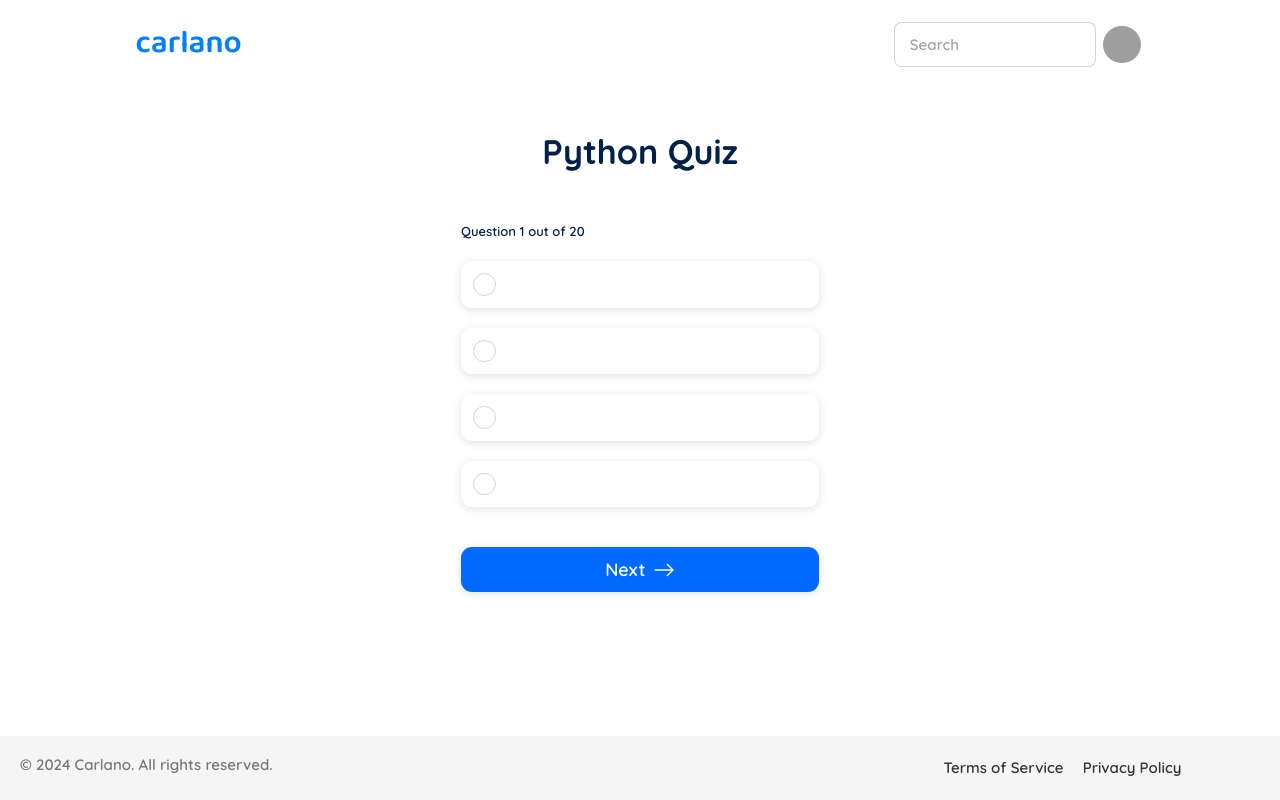
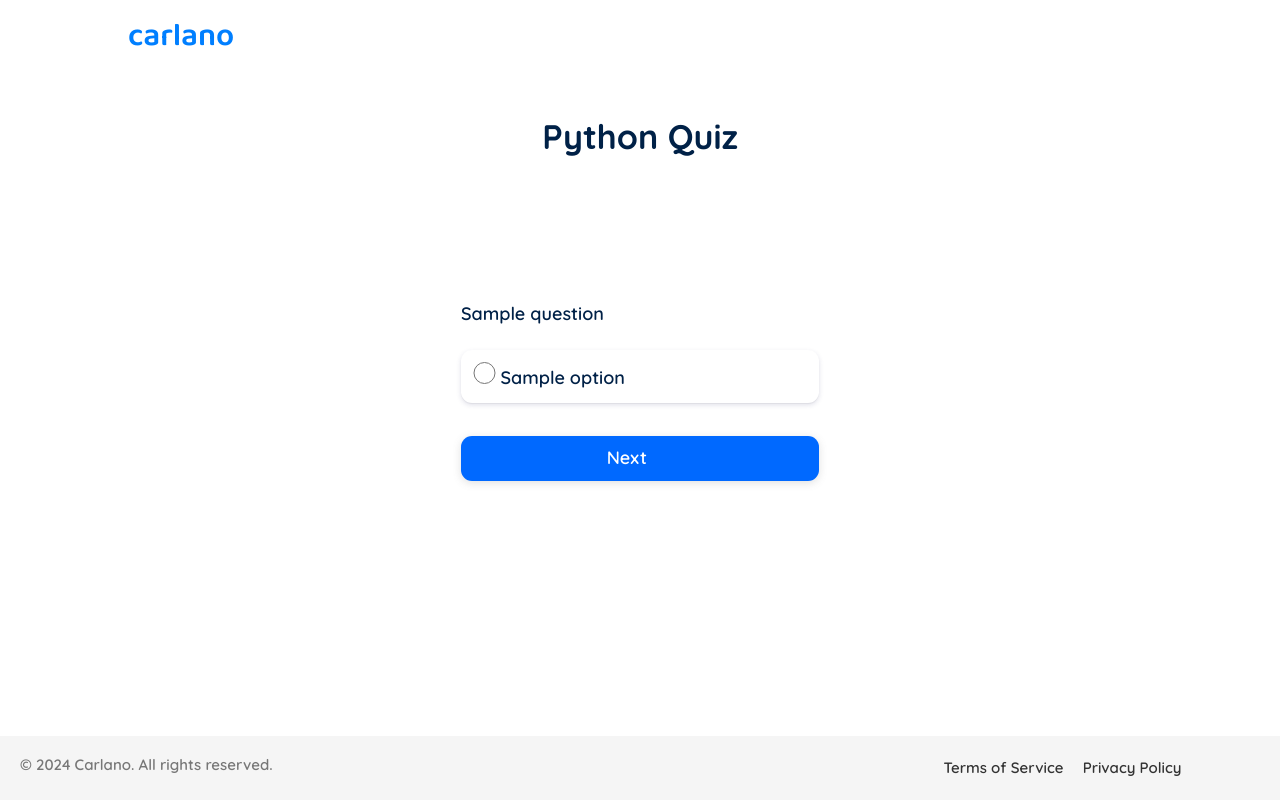
Before and after one commit to PMagombedze/Carlano-Quiz-App, a Flask app: template website/templates/quizzes/python.html in a window 1280 px wide. Run offline with Flask 3, Linux system fonts and the light colour scheme; the template is opened without the code that fills it: most values are stand-ins (such as "Sample title", 1, 10 or a date in 2020); one stand-in notice (Sample message) is shown; style sheets or scripts are compiled from the project's sources; some libraries are stand-ins or nearby versions; some web fonts are replaced; grey boxes are pictures that could not be loaded.

Commit message:
creation of python quizzes

```diff
--- a/website/__init__.py
+++ b/website/__init__.py
@@ -16,13 +16,14 @@
 def create_app():
     #app = Flask(__name__)
 
-    app.config['BASIC_AUTH_USERNAME'] = 'percy_magom'
+    app.config['BASIC_AUTH_USERNAME'] = '05992ccec183b09f19354ba55014c19b'
     app.config['BASIC_AUTH_PASSWORD'] = '6e9ffaebace7cb744324c0e8784a2c69'
 
     basic_auth = BasicAuth(app)
 
     from .views import views
     from .auth import auth
+    from .pyth import pyth
 
     @app.errorhandler(404)
     def page_not_found(e):
@@ -87,6 +88,7 @@
 
     app.register_blueprint(views, url_prefix='/')
     app.register_blueprint(auth, url_prefix='/')
+    app.register_blueprint(pyth, url_prefix='/')
 
     from .models import User
 
--- a/website/auth.py
+++ b/website/auth.py
@@ -15,7 +15,7 @@
     GOOGLE_RECAPTCHA_TYPE = "image",
     GOOGLE_RECAPTCHA_SIZE = "normal",
     GOOGLE_RECAPTCHA_LANGUAGE = "en",
-    GOOGLE_RECAPTCHA_RTABINDEX = 15,
+    GOOGLE_RECAPTCHA_RTABINDEX = 10,
 ))
 recaptcha.init_app(app)
 
--- a/website/templates/quizzes/dashboard.html
+++ b/website/templates/quizzes/dashboard.html
@@ -91,7 +91,7 @@
     </div>
     <div class="right-side">
       <h2 style="font-size: x-large;">Python</h2>
-      <p><a href="" style="text-decoration: underline;">Start Quiz ></a></p>
+      <p><a href="quizzes/python" style="text-decoration: underline;">Start Quiz ></a></p>
     </div>
   </div>
 </div>
--- a/website/templates/quizzes/python.html
+++ b/website/templates/quizzes/python.html
@@ -1,38 +1,24 @@
 {% include 'imports.html' %}
 
-<div class="navbar bg-base-100 flex justify-center items-center">
 <!-- Logo and dropdown -->
-  <div class="navbar-start flex items-center space-x-2">
+<div>
   <a id="logo">Carlano</a>
 </div>
 
-  <!-- Buttons on the right -->
-  <div class="navbar-end flex items-center space-x-1">
-      <div class="form-control">
-        <input type="text" placeholder="Search" class="input input-bordered w-24 md:w-auto" />
-      </div>
-      <div class="dropdown dropdown-end">
-        <div tabindex="0" role="button" class="btn btn-ghost btn-circle avatar">
-          <div class="w-10 rounded-full">
-            <img alt="Tailwind CSS Navbar component" src="https://daisyui.com/images/stock/photo-1534528741775-53994a69daeb.jpg" />
-          </div>
-        </div>
-        <ul tabindex="0" class="mt-3 z-[1] p-2 shadow menu menu-sm dropdown-content bg-base-100 rounded-box w-52">
-          <li>
-            <a class="justify-between">
-              Profile
-            </a>
-          </li>
-          <li><a>My Quizzes</a></li>
-          <li><a>Logout</a></li>
-        </ul>
-      </div>
-  </div>
-</div>
 
 <h1 class="centered-text" align="center">Python Quiz</h1>
 
 <style>
+  @keyframes fadeOut {
+    0% {
+      opacity: 1;
+    }
+
+    100% {
+      opacity: 0;
+    }
+  }
+
   .main-form {
     display: flex;
     justify-content: center;
@@ -104,14 +90,11 @@
     padding: 12px;
     border: none;
     border-radius: 11px;
-      background-color: #fff;
-      color: #002147;
+    background-color: rgb(0, 105, 255);
+    color: #ffffff;
     cursor: pointer;
     box-shadow: rgba(99, 99, 99, 0.2) 0px 2px 8px 0px;
-    }
-
-    #form-container #full-width-btn:hover {
-      background-color: #fff;
+    font-size: large;
   }
 
   #form-container #full-width-btn:focus {
@@ -119,26 +102,36 @@
   }
 </style>
 </head>
+
 <body>
-  <form class="main-form">
+  <form class="main-form" method="post">
     <div id="form-container">
-        <p style="margin-bottom: 20px;font-size: 13px;">Question 1 out of 20</p>
 
-      <p id="full-width-btn" class="my-element bg-gray-200 p-4 rounded-md shadow-sm" style="margin-bottom: 20px;margin-top: 20px;background-color: rgb(255, 255, 255);color: #002147;">
-        <input type="radio" name="radio-1" class="radio"  />
+      <input type="hidden" name="question_index" value="{{ question_index }}">
+      <p style="font-size: large;">{{ question.question }}</p><br>
+      {% for option in question.options %}
+      <p
+        style="background-color: rgb(255, 255, 255);margin-bottom: 10px;padding: 12px;box-shadow: rgba(50, 50, 105, 0.15) 0px 2px 5px 0px, rgba(0, 0, 0, 0.05) 0px 1px 1px 0px;border-radius: 11px;">
+        <label style="font-size: 18px;">
+          <input type="radio" name="answer" value="{{ option }}" class="radio-md" style="outline: none;">
+          {{ option }}
+        </label><br>
       </p>
-    <p id="full-width-btn" class="my-element bg-gray-200 p-4 rounded-md shadow-sm" style="margin-bottom: 20px;margin-top: 20px;background-color: rgb(255, 255, 255);color: #002147;">
-        <input type="radio" name="radio-1" class="radio"  />
-    </p>
-    <p id="full-width-btn" class="my-element bg-gray-200 p-4 rounded-md shadow-sm" style="margin-bottom: 20px;margin-top: 20px;background-color: rgb(255, 255, 255);color: #002147;">
-        <input type="radio" name="radio-1" class="radio"  />
-    </p>
-    <p id="full-width-btn" style="margin-bottom: 20px;margin-top: 20px;background-color: rgb(255, 255, 255);color: #002147;">
-        <input type="radio" name="radio-1" class="radio"  />
-    </p>
-    <button id="full-width-btn" class="btn" style="margin-bottom: 20px;margin-top: 20px;background-color: rgb(0, 105, 255);color: #fff;font-size: larger;">Next <svg xmlns="http://www.w3.org/2000/svg" width="22" height="22" fill="white" class="bi bi-arrow-right" viewBox="0 0 16 16">
-        <path fill-rule="evenodd" d="M1 8a.5.5 0 0 1 .5-.5h11.793l-3.147-3.146a.5.5 0 0 1 .708-.708l4 4a.5.5 0 0 1 0 .708l-4 4a.5.5 0 0 1-.708-.708L13.293 8.5H1.5A.5.5 0 0 1 1 8"/>
-      </svg></button>
+      {% endfor %}
+      <br>
+      <button type="submit" class="btn" id="full-width-btn">Next&nbsp;<i class="fa-solid fa-arrow-right"
+          style="font-size: large;"></i></button>
+  </form>
+  {% with messages = get_flashed_messages() %}
+  {% if messages %}
+  <ul>
+    {% for message in messages %}
+    <li style="color: rgb(102, 0, 128);animation: fadeOut 1.5s forwards;">{{ message }}</li>
+    {% endfor %}
+  </ul>
+  {% endif %}
+  {% endwith %}
+
 
   </div>
   </form>
```
Also changed, not shown: website/linux.py (added, +14 -0 lines), website/pyth.py (added, +145 -0 lines), website/templates/quizzes/score.html (added, +27 -0 lines), website/templates/quizzes/devops.html (added), website/templates/quizzes/javascript.html (added), website/templates/quizzes/linux.html (added), website/templates/quizzes/wordpress.html (added). Lines whose indentation alone changed are shown as unchanged.
